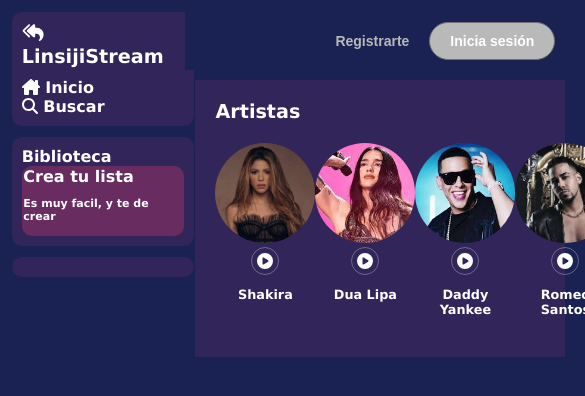
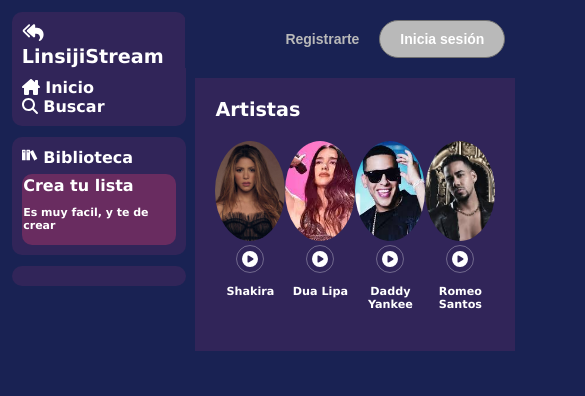
Before and after one commit to linsijiLaGuara/LinsijiStream, a React (Vite) app: page / in a window 390 px wide. Shown: the top 396 px of the page, 585 px wide, since content can reach past the window. Built offline with nearby package versions, Linux system fonts and the light colour scheme.

Commit message:
add..responsive

```diff
--- a/package.json
+++ b/package.json
@@ -17,6 +17,7 @@
     "react": "^18.2.0",
     "react-bootstrap": "^2.10.4",
     "react-dom": "^18.2.0",
+    "react-icons": "^5.2.1",
     "styled-components": "^6.1.11"
   },
   "devDependencies": {
--- a/src/components/Artist.css
+++ b/src/components/Artist.css
@@ -1,4 +1,3 @@
-
 .artist {
   text-align: center;
   margin-bottom: 20px;
@@ -8,10 +7,12 @@
 
 .artist img {
   border-radius: 50%;
-  width: 100px;
-  height: 100px;
+  width: 100%;
+  max-width: 100px;
+  height: auto;
   object-fit: cover;
- }
+}
+
 .artist-name {
   margin-top: 10px;
   font-size: 0.9em;
@@ -23,8 +24,7 @@
   }
 
   .artist img {
-    width: 80px;
-    height: 80px;
+    max-width: 80px;
   }
 
   .artist-name {
@@ -32,8 +32,18 @@
   }
 }
 
-.icon-container {
-  display: inline-block;
+@media (max-width: 480px) {
+  .artist {
+    flex-basis: 100%;
+  }
+
+  .artist img {
+    max-width: 70px;
+  }
+
+  .artist-name {
+    font-size: 0.7em;
+  }
 }
 
 .icon-container {
@@ -43,13 +53,13 @@
 
 .custom-icon {
   border: 1px solid #ffffff4e;
-  border-radius: 220%;
+  border-radius: 50%; /* Corrected from 220% to 50% for circular border */
   padding: 5px;
-  color: #FFFFFF;
+  color: #ffffff;
   transition: border-color 0.3s ease, color 0.3s ease;
 }
 
 .custom-icon:hover {
-  border-color: #FFFFFF;
+  border-color: #ffffff;
   color: #6f00ff;
 }
--- a/src/components/Artist.jsx
+++ b/src/components/Artist.jsx
@@ -9,9 +9,10 @@ function Artist({ name, image }) {
   const handleIconClick = () => {
     setIsPlaying(!isPlaying);
   };
+
   return (
     <div className="artist">
-      <img src={image} alt={name} />{" "}
+      <img src={image} alt={name} className="artist-image" />
       <div className="icon-container" onClick={handleIconClick}>
         <FontAwesomeIcon
           icon={isPlaying ? faCirclePause : faCirclePlay}
--- a/src/components/Sidebar.css
+++ b/src/components/Sidebar.css
@@ -10,15 +10,17 @@
 .sidebar-menu,
 .library,
 .empty-menu {
-  width: 100%;
+  width: 95%;
   background-color: #312559;
   color: white;
   padding: 20px;
   border-radius: 20px;
+  gap: 3px;
 }
 
 .library {
   margin-top: 5%;
+
 }
 
 .logo {
@@ -36,9 +38,7 @@
   font-size: 11px;
 }
 
-.empty-menu {
-  margin-top: 5%;
-}
+
 
 .menu {
   gap: 4px;
@@ -66,3 +66,12 @@
     padding: 1%;
   }
 }
+.library-icons{
+  margin-bottom: 5%;
+}
+.empty-menu-color{
+  height: 200%;
+}
+.empty-menu {
+  margin-top: 5%;
+}
--- a/src/components/Sidebar.jsx
+++ b/src/components/Sidebar.jsx
@@ -1,9 +1,12 @@
 import React from "react";
 import "./Sidebar.css";
 import { FontAwesomeIcon } from "@fortawesome/react-fontawesome";
-import { faMagnifyingGlass } from "@fortawesome/free-solid-svg-icons";
-import { faHouseChimney } from "@fortawesome/free-solid-svg-icons";
-import { faReplyAll  } from "@fortawesome/free-solid-svg-icons";
+import {
+  faMagnifyingGlass,
+  faReplyAll,
+  faHouseChimney,
+} from "@fortawesome/free-solid-svg-icons";
+import { ImBooks } from "react-icons/im";
 
 function Sidebar() {
   return (
@@ -11,20 +14,23 @@ function Sidebar() {
       <div className="sidebar-container">
         <div className="sidebar-menu">
           <div className="logo">
-            <FontAwesomeIcon icon={faReplyAll } /> LinsijiStream
+            <FontAwesomeIcon icon={faReplyAll} /> LinsijiStream
           </div>
           <div className="menu">
             <div className="menu-item">
-              <FontAwesomeIcon icon={faHouseChimney} />  Inicio
+              <FontAwesomeIcon icon={faHouseChimney} /> Inicio
             </div>
             <div className="menu-item">
-              <FontAwesomeIcon icon={faMagnifyingGlass} />  Buscar
+              <FontAwesomeIcon icon={faMagnifyingGlass} /> Buscar
             </div>
           </div>
         </div>
         <div className="library">
           <div className="library-title">
-            Biblioteca
+            <div className="library-icons">
+              <ImBooks /> Biblioteca
+            </div>
+
             <div className="library-item">
               <div>Crea tu lista</div>
               <p className="text-crear">Es muy facil, y te de crear </p>
@@ -32,7 +38,7 @@ function Sidebar() {
           </div>
         </div>
         <div className="empty-menu">
-          <div className="library-title"></div>
+          <div className="empty-menu-color"></div>
         </div>
       </div>
     </>
```
Also changed, not shown: 1 other file (tests, documents, lock files or other folders).
